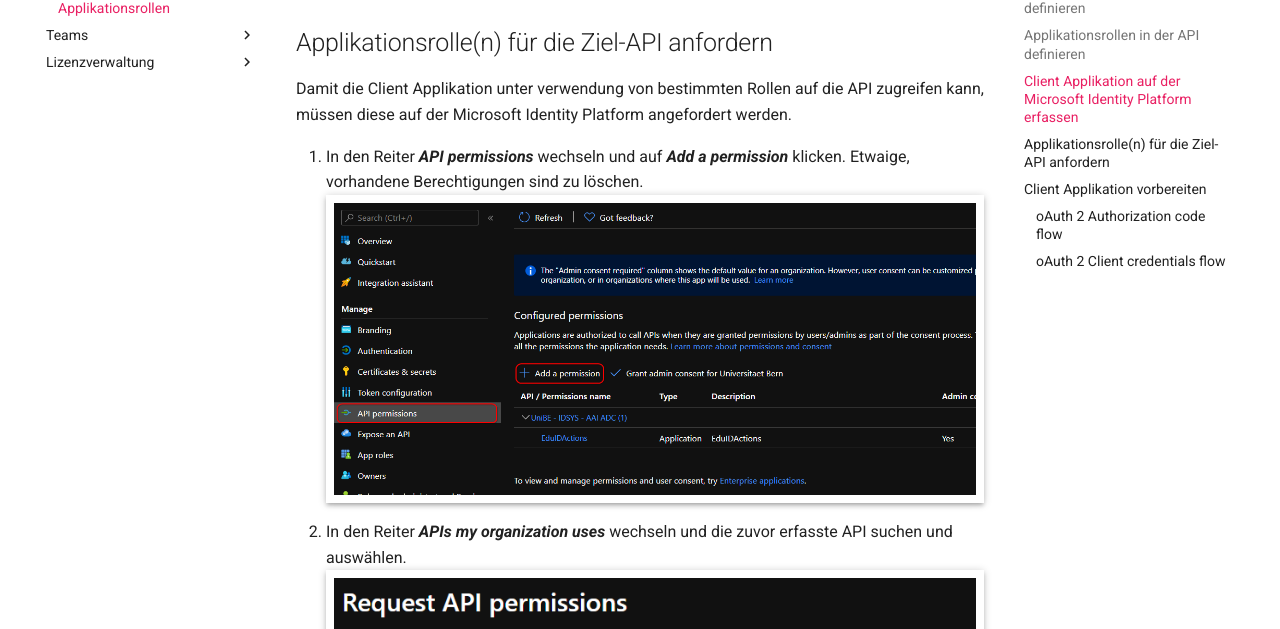
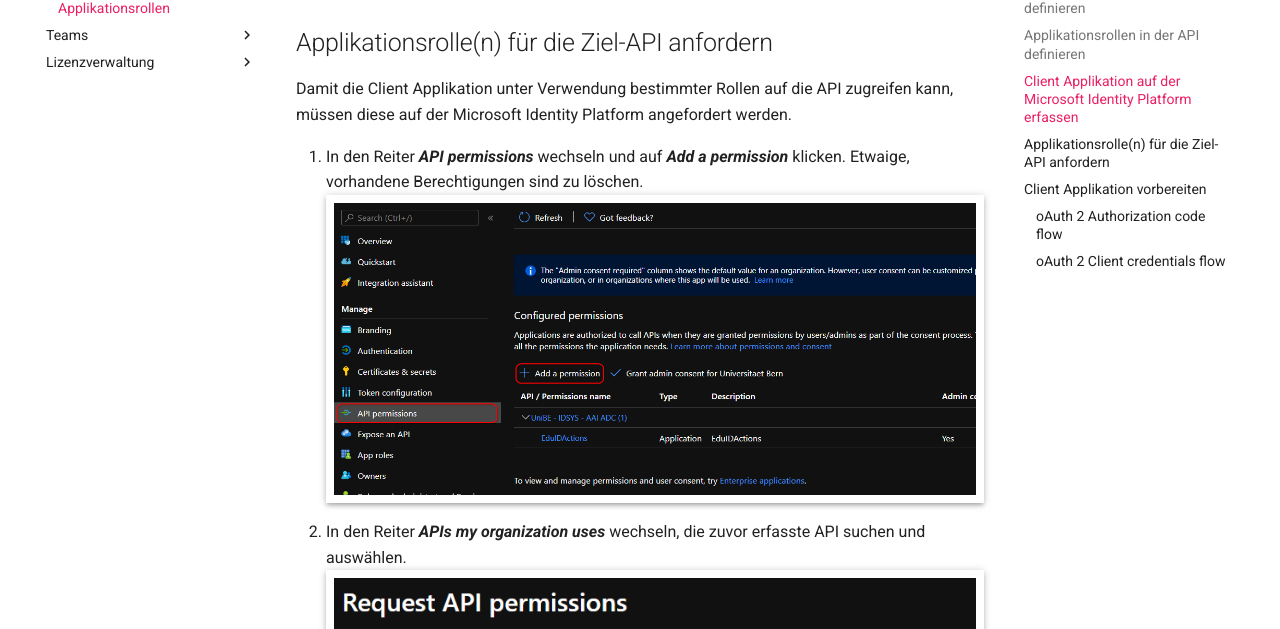
Before and after one commit to idci-unibe-ch/docs-azure, an MkDocs documentation site: the page built from docs/appdev/appdev-application-roles.md, in a window 1280 px wide and 900 px high, scrolled down 4909 px. Shown: the part 181-810 px from the top of the window. Built offline with MkDocs 1.6.1 and Material for MkDocs 9.7.7, drawn with Linux system fonts in a browser that asks for light colours; some of the changed text lies outside the part shown.

Commit message:
Corrections

```diff
--- a/docs/appdev/appdev-application-roles.md
+++ b/docs/appdev/appdev-application-roles.md
@@ -69,11 +69,11 @@
 
 ## Applikationsrolle(n) für die Ziel-API anfordern
 
-Damit die Client Applikation unter verwendung von bestimmten Rollen auf die API zugreifen kann, müssen diese auf der Microsoft Identity Platform angefordert werden.
+Damit die Client Applikation unter Verwendung bestimmter Rollen auf die API zugreifen kann, müssen diese auf der Microsoft Identity Platform angefordert werden.
 
 1. In den Reiter ***API permissions*** wechseln und auf ***Add a permission*** klicken. Etwaige, vorhandene Berechtigungen sind zu löschen.
 ![API Permissions](./img/appdev_apiroles_api_cl_permissions.png)
-2. In den Reiter ***APIs my organization uses*** wechseln und die zuvor erfasste API suchen und auswählen.
+2. In den Reiter ***APIs my organization uses*** wechseln, die zuvor erfasste API suchen und auswählen.
 ![Add API Permissions](./img/appdev_apiroles_api_cl_permissions_add.png)
 3. Den gewünschten Zugriffstyp und die benötigte Rolle auswählen. Die verfügbaren Zugriffstypen sind dabei abhängig vom zuvor bei der API Konfiguration gewählten oAuth 2 Flow.
 ![Choose API Roles](./img/appdev_apiroles_api_cl_permissions_choose.png)
```
Also changed, not shown: other parts of docs/appdev/appdev-application-roles.md (+1 -1 lines).
